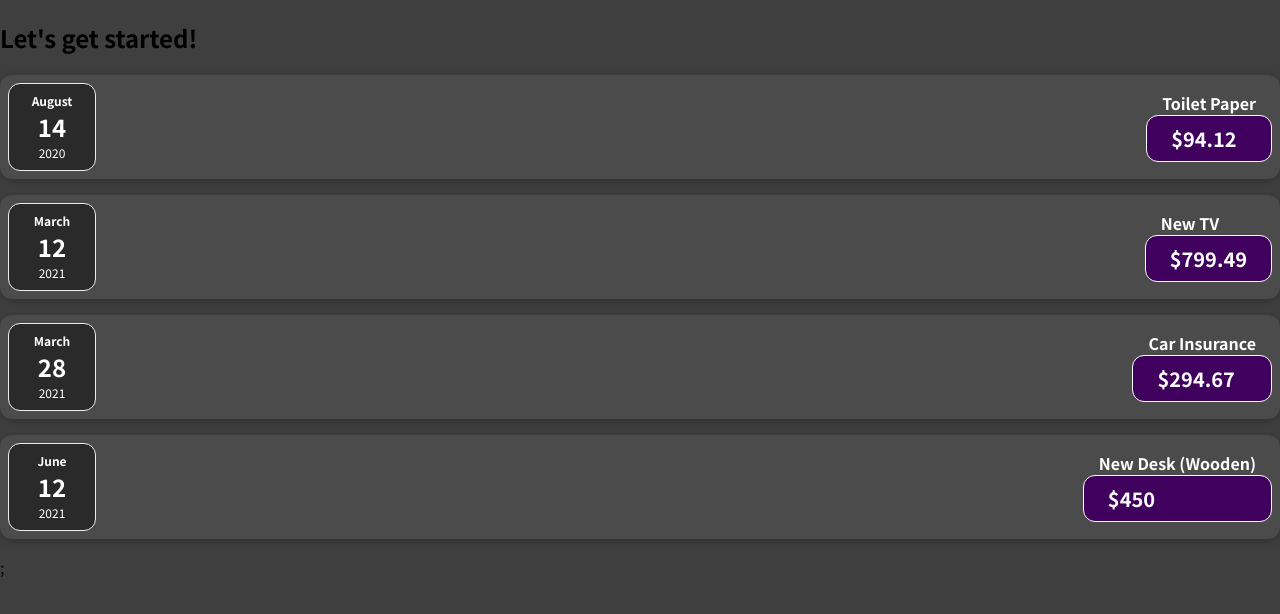
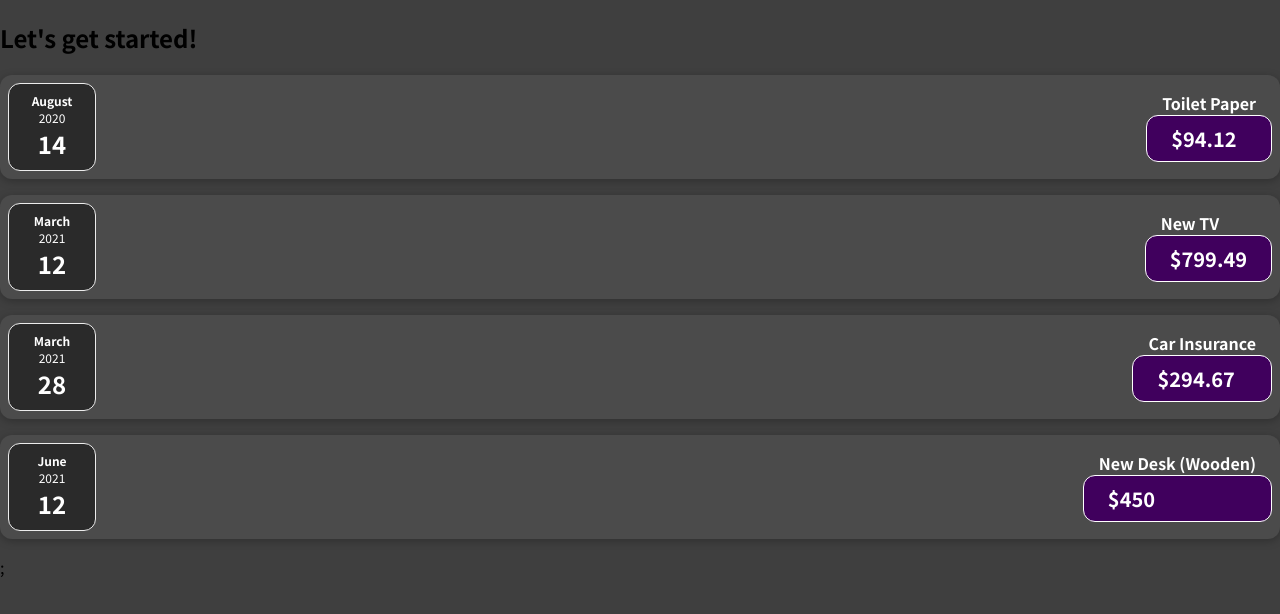
Before and after one commit to codesgoodman/expense-tracker, a JavaScript app: page / in a window 1280 px wide. Shown: the top 614 px of the page. Built offline with nearby package versions, Linux system fonts and the light colour scheme.

Commit message:
change order of year and day

```diff
--- a/src/components/ExpenseDate.js
+++ b/src/components/ExpenseDate.js
@@ -7,8 +7,8 @@ function ExpenseDate(props) {
   return (
     <div className="expense-date">
       <div className="expense-date__month">{month}</div>
-      <div className="expense-date__day">{day}</div>
       <div className="expense-date__year">{year}</div>
+      <div className="expense-date__day ">{day}</div>
     </div>
   );
 }
```
